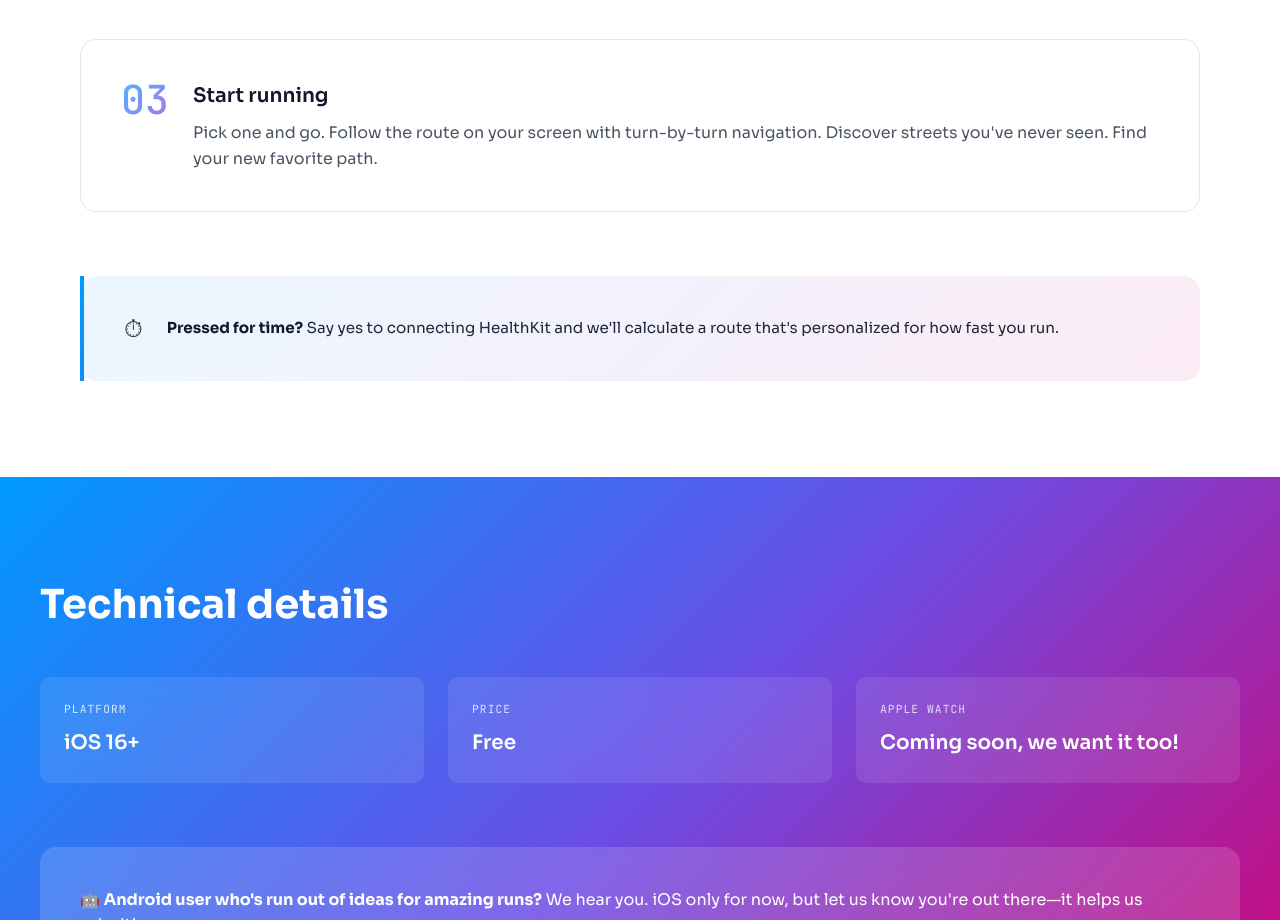
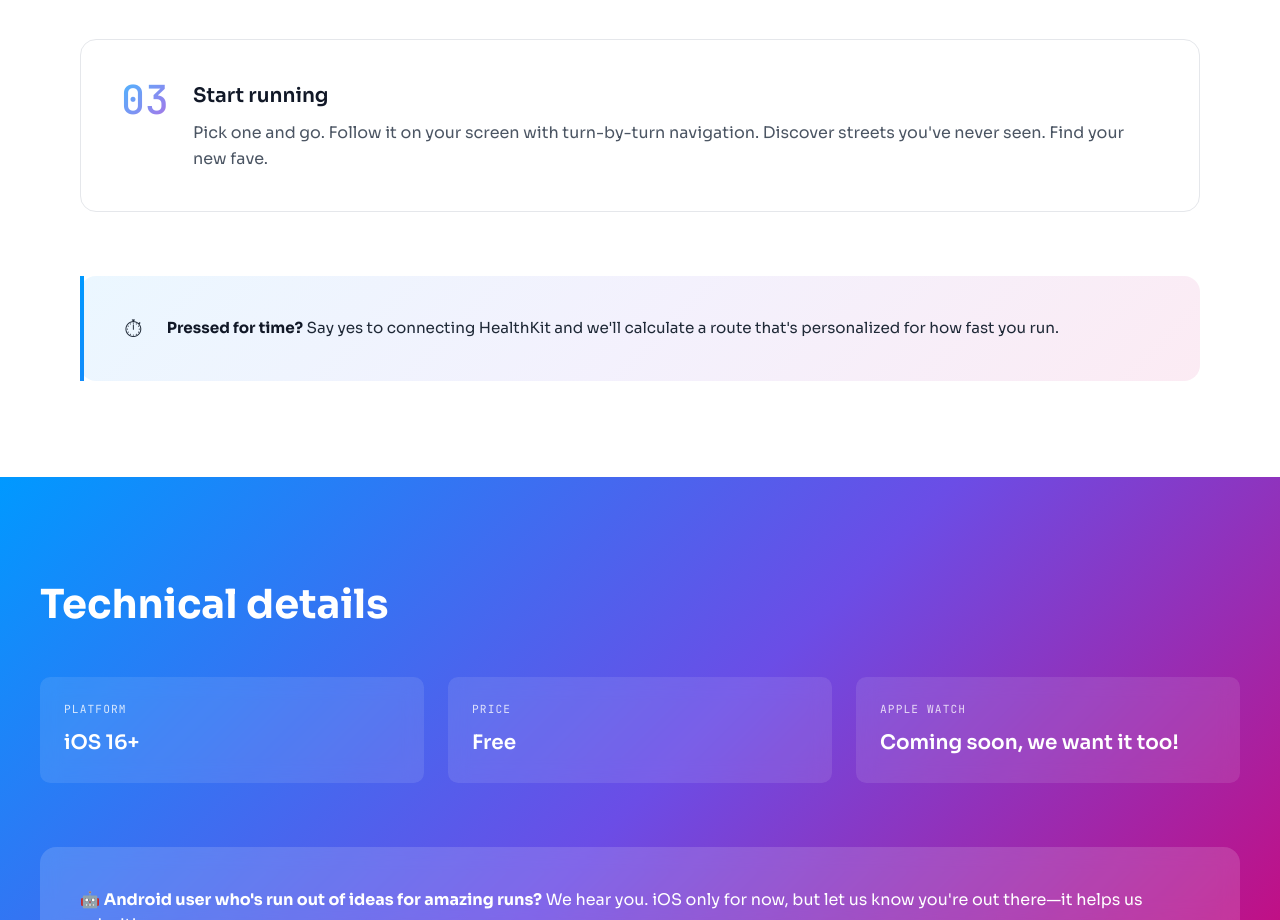
Before and after one commit to alecsingleton/randomrun-website, a plain HTML site: page index.html in a window 1280 px wide. Shown: the part 1416-2336 px from the top of the page. Drawn offline with Linux system fonts and the light colour scheme.

Commit message:
Update index.html

```diff
--- a/index.html
+++ b/index.html
@@ -89,7 +89,7 @@
                 <div class="step-number">03</div>
                 <div class="step-content">
                     <h3>Start running</h3>
-                    <p>Pick one and go. Follow the route on your screen with turn-by-turn navigation. Discover streets you've never seen. Find your new favorite path.</p>
+                    <p>Pick one and go. Follow it on your screen with turn-by-turn navigation. Discover streets you've never seen. Find your new fave.</p>
                 </div>
             </div>
         </div>
```
